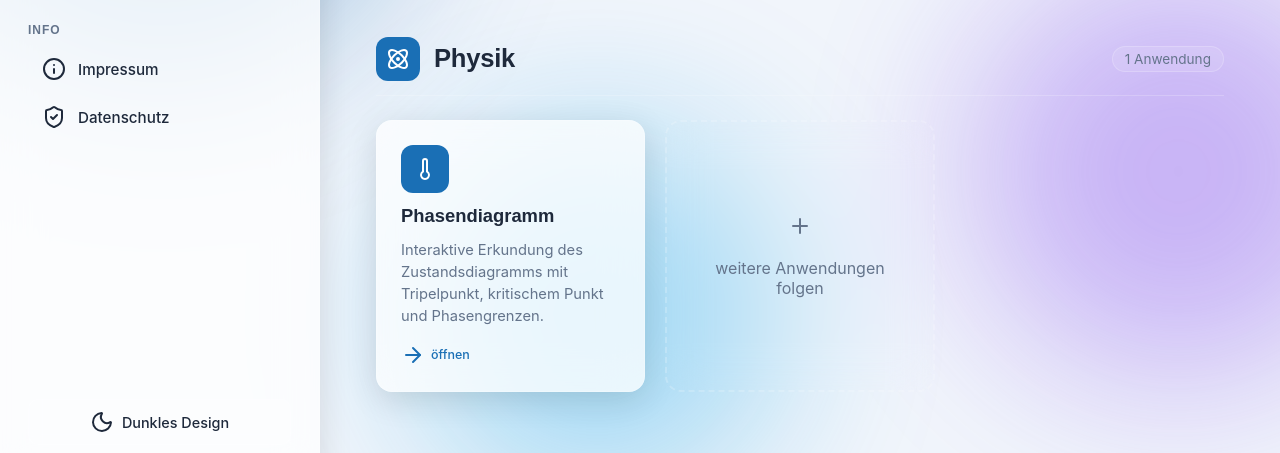
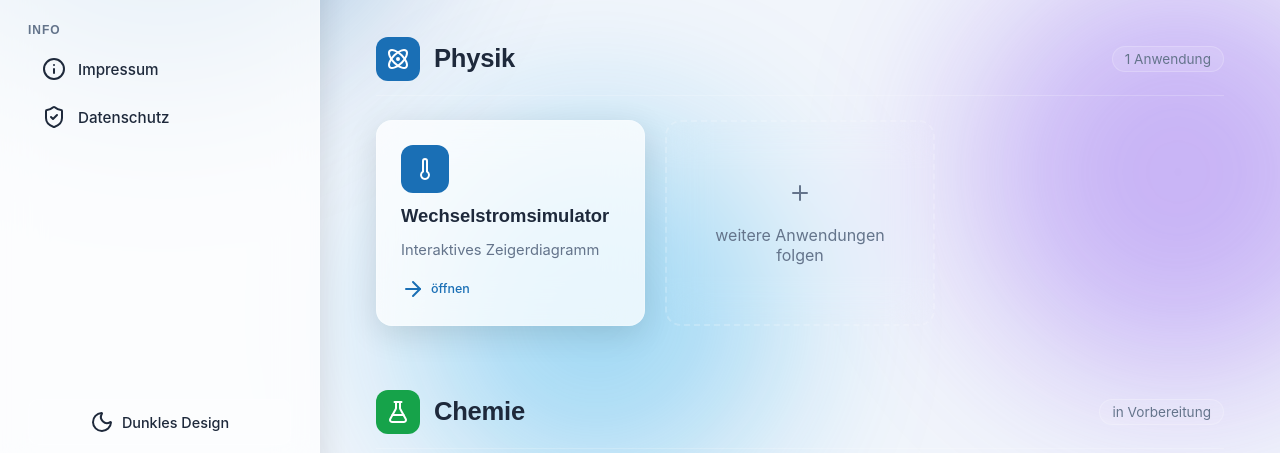
Before and after one commit to genaiedu/LearningApps, a plain HTML site: page index.html in a window 1280 px wide. Shown: the part 323-776 px from the top of the page. Drawn offline with Linux system fonts and the light colour scheme; a web font is replaced by a local one.

Commit message:
Update index.html

```diff
--- a/index.html
+++ b/index.html
@@ -577,12 +577,11 @@ body {
     </div>
 
     <div class="app-grid">
-      <a href="Phasendiagramm.html" class="app-card app-card--physik">
+      <a href="Wechselstromsimulator.html" class="app-card app-card--physik">
         <div class="app-card__icon"><i data-lucide="thermometer"></i></div>
-        <h3 class="app-card__title">Phasendiagramm</h3>
+        <h3 class="app-card__title">Wechselstromsimulator</h3>
         <p class="app-card__desc">
-          Interaktive Erkundung des Zustandsdiagramms mit Tripelpunkt,
-          kritischem Punkt und Phasengrenzen.
+          Interaktives Zeigerdiagramm
         </p>
         <span class="app-card__tag">
           <i data-lucide="arrow-right"></i> öffnen
```
